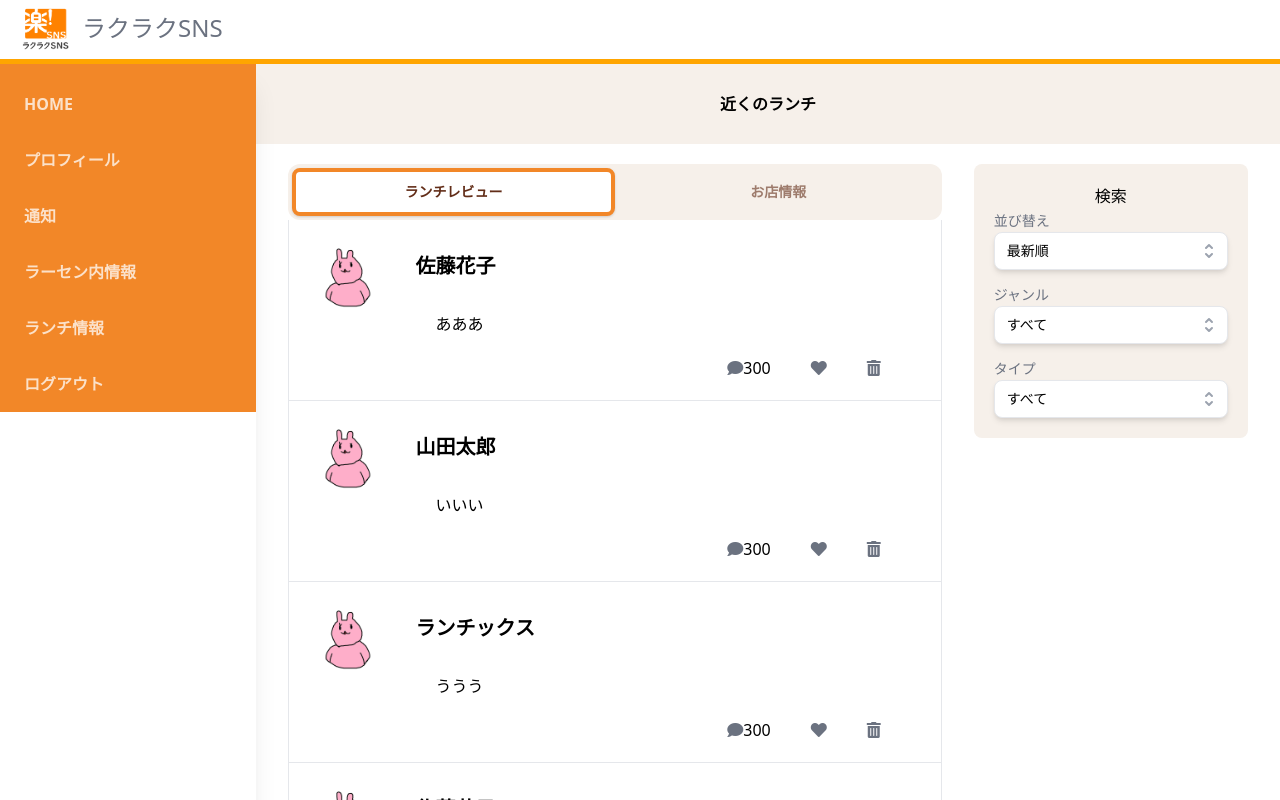
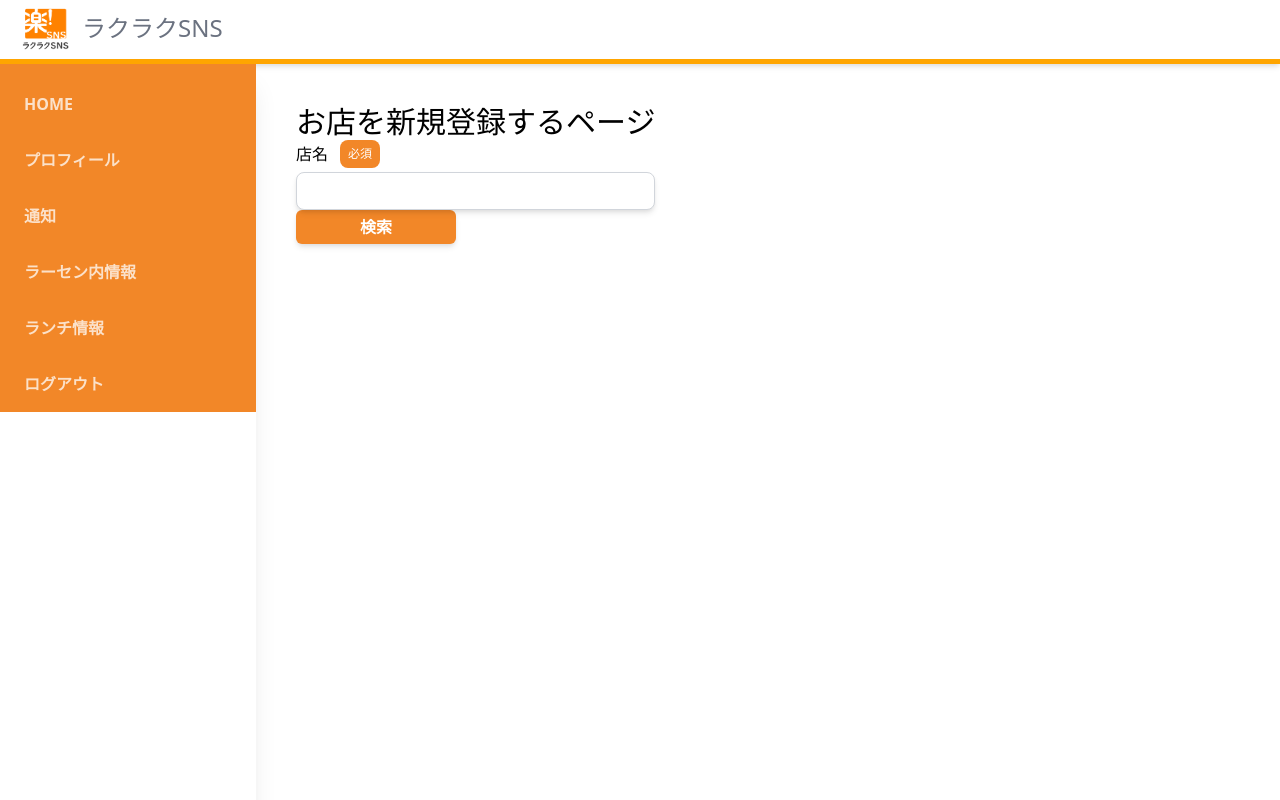
Before and after one commit to suzu1997/rakus-sns-app, a Next.js app: page /lunch/restaurant/add in a window 1280 px wide. Shown: the top 800 px of the page. Built offline with nearby package versions, Linux system fonts and the light colour scheme.

Commit message:
お店を新規追加するページを一旦作成

```diff
--- a/src/pages/lunch/[[...path]].tsx
+++ b/src/pages/lunch/[[...path]].tsx
@@ -5,6 +5,7 @@ import { MenuBar } from "../../components/MenuBar";
 import { useRouter } from "next/router";
 import { useEffect, useState } from "react";
 import { SubHeader } from "../../components/SubHeader";
+import { Button } from "../../components/Button";
 
 /**
  * ランチの一覧ページ.
@@ -28,15 +29,21 @@ const LunchListPage: NextPage = () => {
   return (
     <div className="flex">
       <MenuBar />
-      {/* <div className="w-10/12"> */}
-      {/* </div> */}
+
       <div className="flex-1 w-10/12">
         <SubHeader title={"近くのランチ"} />
         <div className="my-5 px-8 flex justify-between gap-8 flex-col-reverse items-center sm:flex-row sm:items-start">
           <div className="flex flex-col w-full">
             <LunchTab path={path} />
           </div>
-          <LunchSearchArea />
+          <div>
+            <LunchSearchArea />
+            <Button
+              label={"店追加"}
+              onClick={() => router.push("/lunch/restaurant/add")}
+              size="lg"
+            />
+          </div>
         </div>
       </div>
     </div>
--- /dev/null
+++ b/src/pages/lunch/restaurant/add.tsx
@@ -0,0 +1,36 @@
+import { FC, useCallback, useState } from "react";
+import { Button } from "../../../components/Button";
+import { MenuBar } from "../../../components/MenuBar";
+import { TextInput } from "../../../components/TextInput";
+
+const RestaurantAdd: FC = () => {
+  const [restaurantName, setRestaurantName] = useState("");
+
+  const inputRestaurantName = useCallback((e) => {
+    setRestaurantName(e.target.value);
+  }, []);
+
+  const search = () => {
+    alert("ホットペッパー検索");
+  };
+
+  return (
+    <div className="flex">
+      <MenuBar />
+      <div className="p-10">
+        <h1 className="text-3xl">お店を新規登録するページ</h1>
+        <TextInput
+          label={"店名"}
+          value={restaurantName}
+          type={"text"}
+          fullWidth={true}
+          required={true}
+          onChange={inputRestaurantName}
+        />
+        <Button label="検索" onClick={search} />
+      </div>
+    </div>
+  );
+};
+
+export default RestaurantAdd;
```
